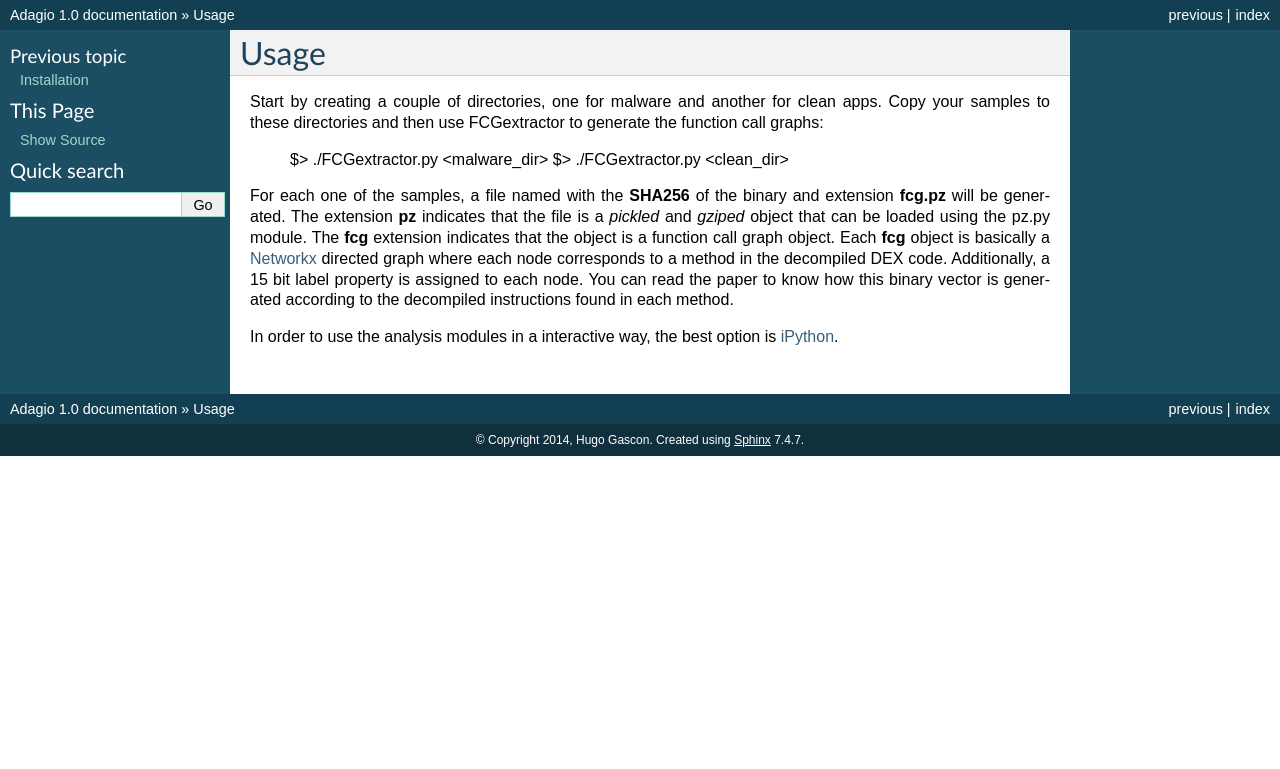
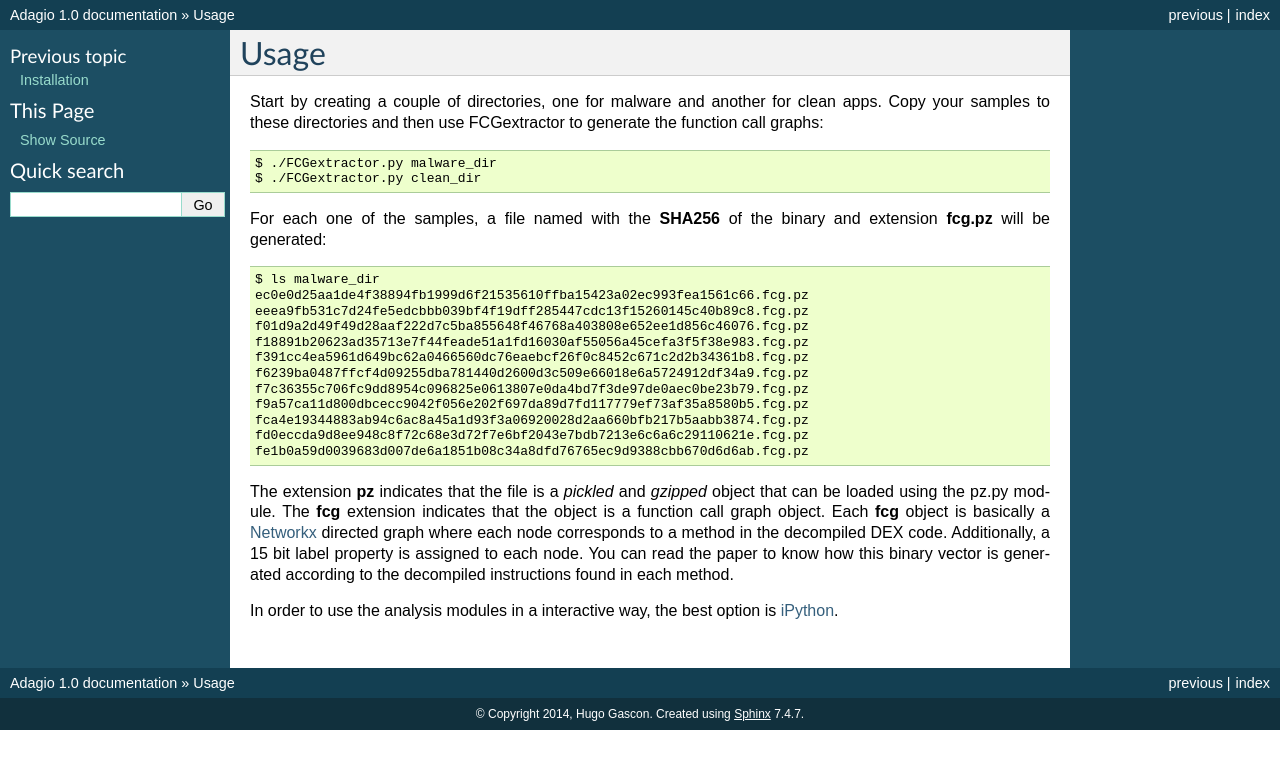
Before and after one commit to hgascon/adagio, a Sphinx documentation site: the page built from docs/usage.rst, in a window 1280 px wide. Shown: the top 769 px of the page. Built offline with Sphinx 7.4.7, drawn with Linux system fonts in a browser that asks for light colours; formulas are drawn with MathJax 3.

Commit message:
more docs

```diff
--- a/docs/usage.rst
+++ b/docs/usage.rst
@@ -9,12 +9,27 @@
 Usage
 =====
 
-Start by creating a couple of directories, one for malware and another for clean apps. Copy your samples to these directories and then use FCGextractor to generate the function call graphs:
+Start by creating a couple of directories, one for malware and another for clean apps. Copy your samples to these directories and then use FCGextractor to generate the function call graphs::
 
-     $> ./FCGextractor.py <malware_dir>
-     $> ./FCGextractor.py <clean_dir>
+     $ ./FCGextractor.py malware_dir
+     $ ./FCGextractor.py clean_dir
 
-For each one of the samples, a file named with the **SHA256** of the binary and extension **fcg.pz** will be generated. The extension **pz** indicates that the file is a *pickled* and *gziped* object that can be loaded using the pz.py module. The **fcg** extension indicates that the object is a function call graph object. Each **fcg** object is basically a Networkx_ directed graph where each node corresponds to a method in the decompiled DEX code. Additionally, a 15 bit label property is assigned to each node. You can read the paper to know how this binary vector is generated according to the decompiled instructions found in each method.
+For each one of the samples, a file named with the **SHA256** of the binary and extension **fcg.pz** will be generated::
+
+    $ ls malware_dir
+    ec0e0d25aa1de4f38894fb1999d6f21535610ffba15423a02ec993fea1561c66.fcg.pz
+    eeea9fb531c7d24fe5edcbbb039bf4f19dff285447cdc13f15260145c40b89c8.fcg.pz
+    f01d9a2d49f49d28aaf222d7c5ba855648f46768a403808e652ee1d856c46076.fcg.pz
+    f18891b20623ad35713e7f44feade51a1fd16030af55056a45cefa3f5f38e983.fcg.pz
+    f391cc4ea5961d649bc62a0466560dc76eaebcf26f0c8452c671c2d2b34361b8.fcg.pz
+    f6239ba0487ffcf4d09255dba781440d2600d3c509e66018e6a5724912df34a9.fcg.pz
+    f7c36355c706fc9dd8954c096825e0613807e0da4bd7f3de97de0aec0be23b79.fcg.pz
+    f9a57ca11d800dbcecc9042f056e202f697da89d7fd117779ef73af35a8580b5.fcg.pz
+    fca4e19344883ab94c6ac8a45a1d93f3a06920028d2aa660bfb217b5aabb3874.fcg.pz
+    fd0eccda9d8ee948c8f72c68e3d72f7e6bf2043e7bdb7213e6c6a6c29110621e.fcg.pz
+    fe1b0a59d0039683d007de6a1851b08c34a8dfd76765ec9d9388cbb670d6d6ab.fcg.pz
+
+The extension **pz** indicates that the file is a *pickled* and *gzipped* object that can be loaded using the pz.py module. The **fcg** extension indicates that the object is a function call graph object. Each **fcg** object is basically a Networkx_ directed graph where each node corresponds to a method in the decompiled DEX code. Additionally, a 15 bit label property is assigned to each node. You can read the paper to know how this binary vector is generated according to the decompiled instructions found in each method.
 
 .. _Networkx: http://networkx.github.io
 
```
Also changed, not shown: docs/index.rst (+9 -9 lines), 9 other files.
